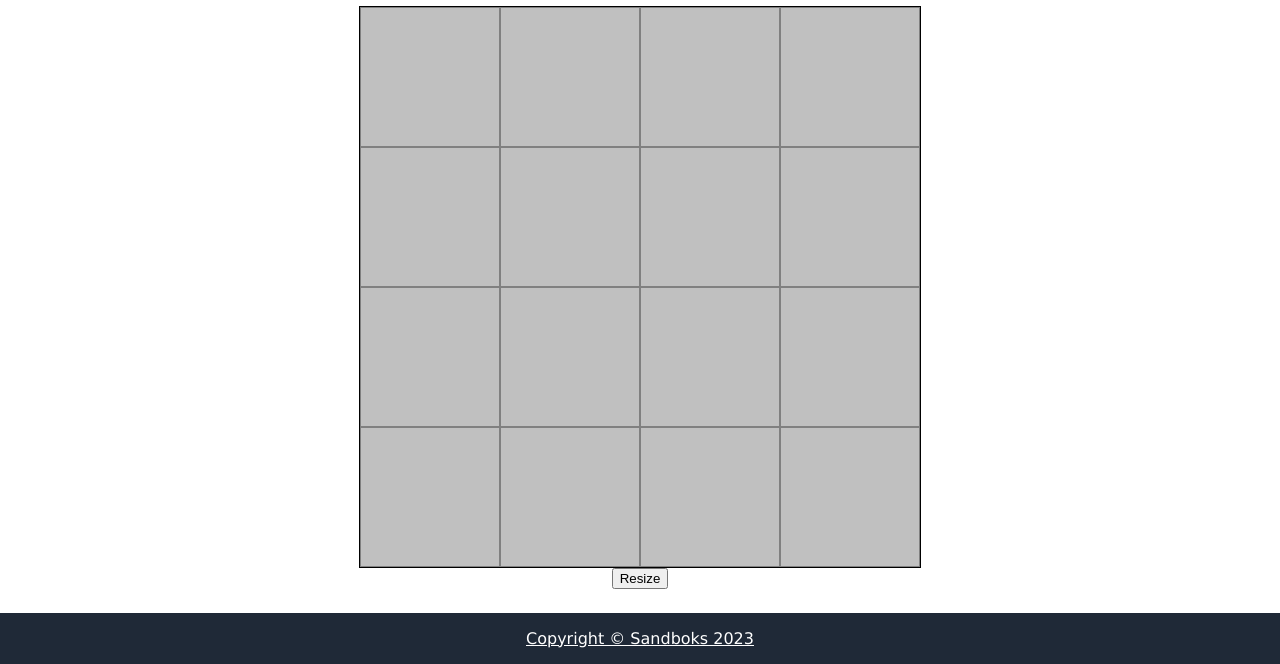
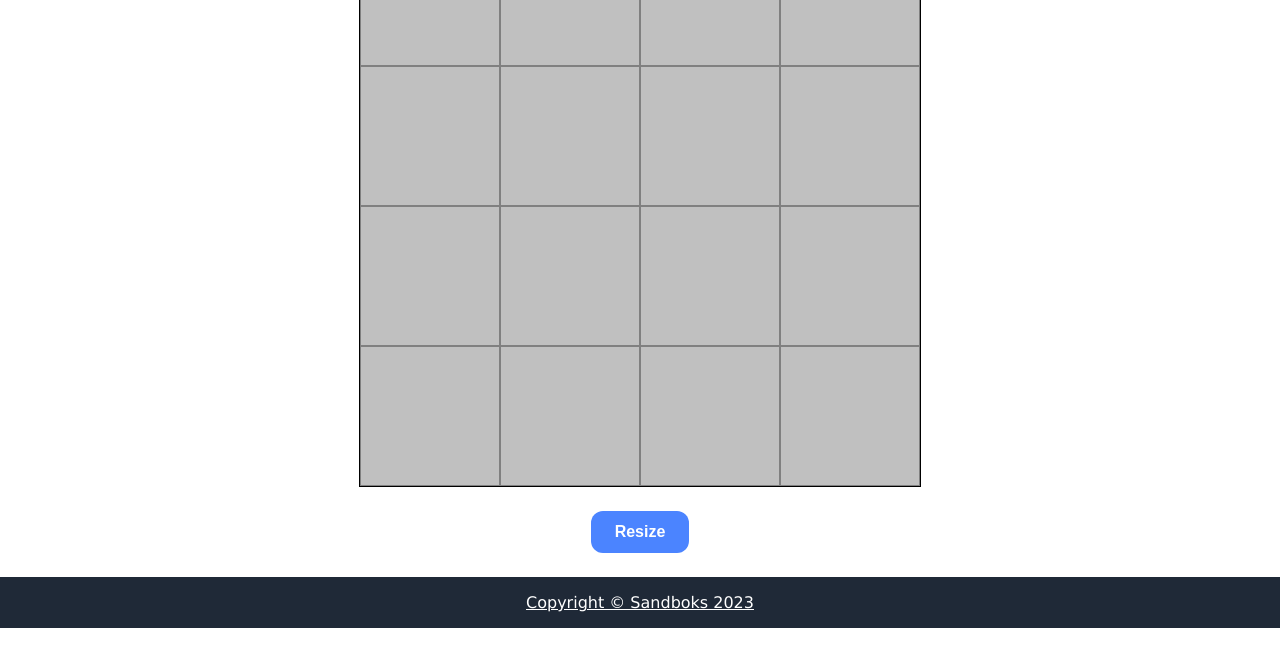
Before and after one commit to sandboks/odin-etch, a plain HTML site: page index.html in a window 1280 px wide. Shown: the part 180-844 px from the top of the page. After the commit the page ends 808 px from the top, so only its background shows below. Drawn offline with Linux system fonts and the light colour scheme.

Commit message:
prettier button

```diff
--- a/etch.js
+++ b/etch.js
@@ -10,6 +10,9 @@ let button = document.querySelector("#RESIZE");
 
 button.addEventListener('click', () => {
     let newSize = prompt("Enter new grid size [0-128]");
+    if (newSize == null)
+        return;
+
     newSize = parseInt(newSize);
     if (isNaN(newSize) || newSize > 128 || newSize < 0) {
         alert("Invalid input. Please enter an integer number [0-128]");
@@ -30,7 +33,6 @@ function createGrid(numSquares) {
         newRow.className = "gridRow";
 
             for (let w = 0; w < numSquares; w++) {
-                //continue;
 
                 let gridSquare = document.createElement("div");
                 gridSquare.className = "gridSquare";
--- a/index.html
+++ b/index.html
@@ -13,7 +13,6 @@
     </div>
 
     <div class="content">
-        <h1>Grid goes here</h1>
         <div class="gridSection">
             <div class="gridContainer">
 
--- a/style.css
+++ b/style.css
@@ -83,10 +83,7 @@ a {
 
     justify-content: center;
     align-content: center;
-    /*
-    max-width: 32px;
-    max-height: 32px;
-    */
+
     min-width: 0;
     min-height: 0;
     aspect-ratio: 1/1;
@@ -95,13 +92,19 @@ a {
 
     background-color: silver;
     border: 1px solid gray;
+}
 
-    /*
-    flex-basis: 100%;
+button {
+    margin-top: 24px;
+    padding: 12px 24px;
 
+    border-radius: 12px;
+    border: 0px;
+    text-decoration: none;
 
-    width: 64px;
-    height: 64px;
-
-    */
+    color: white;
+    background-color: rgb(75, 132, 255);
+    text-align: center;
+    font-size: 16px;
+    font-weight: bold;
 }
```
